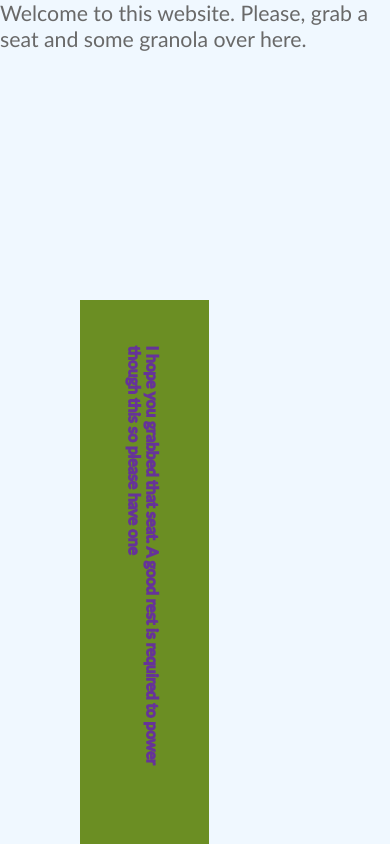
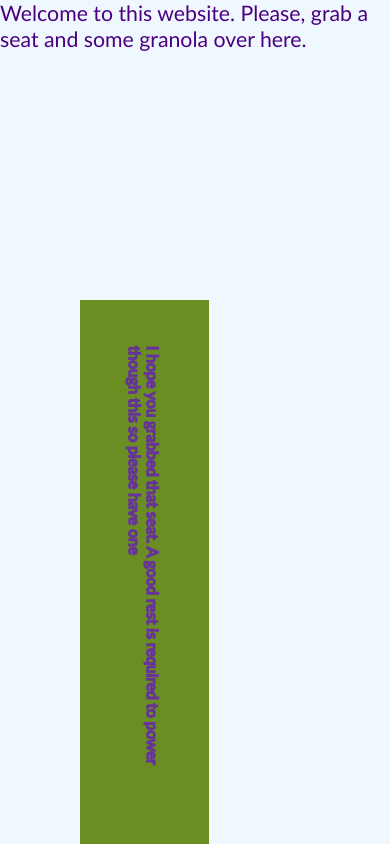
Before and after one commit to paracasmo/paracasmo.github.io, a plain HTML site: page index.html in a window 390 px wide. Drawn offline with Linux system fonts and the light colour scheme.

```diff
--- a/index.html
+++ b/index.html
@@ -5,7 +5,7 @@
     <style>
         * {
             background-color: aliceblue;
-            color: dimgrey;
+            color: indigo;
             font-family: 'Trebuchet MS', 'Lucida Sans Unicode', 'Lucida Grande', 'Lucida Sans', Arial, sans-serif;
             font-weight: lighter;
             font-size: 1.1em;
```
